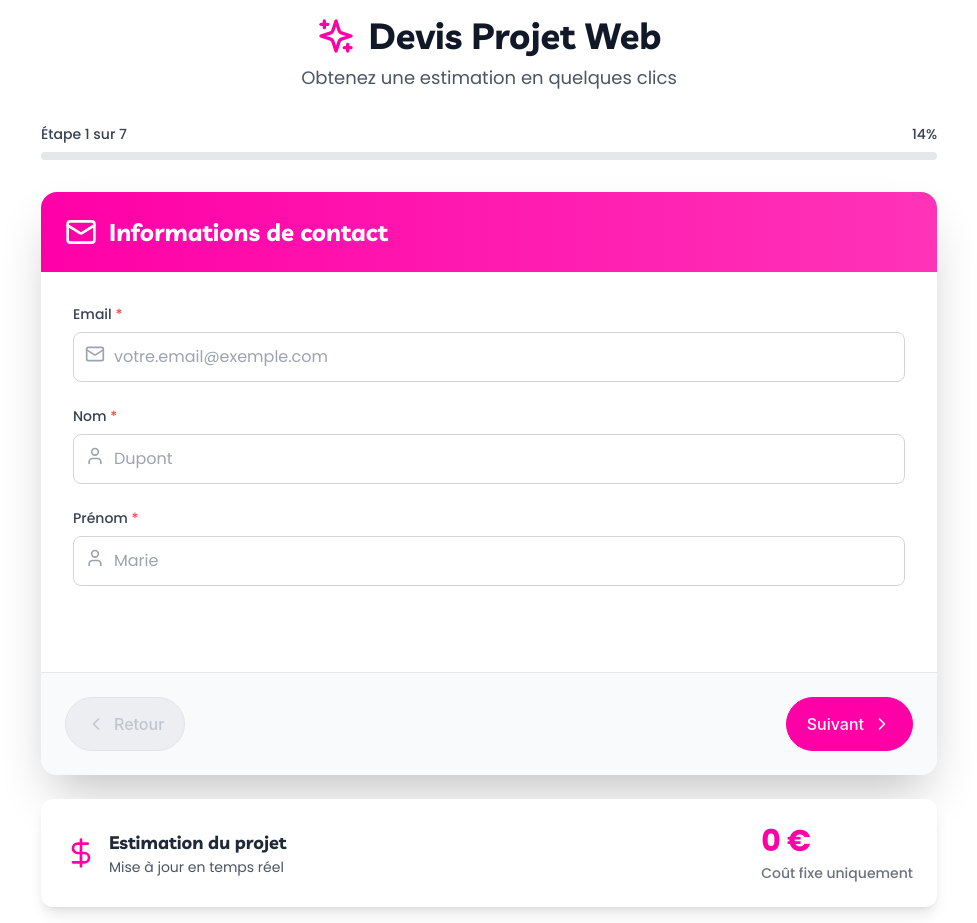
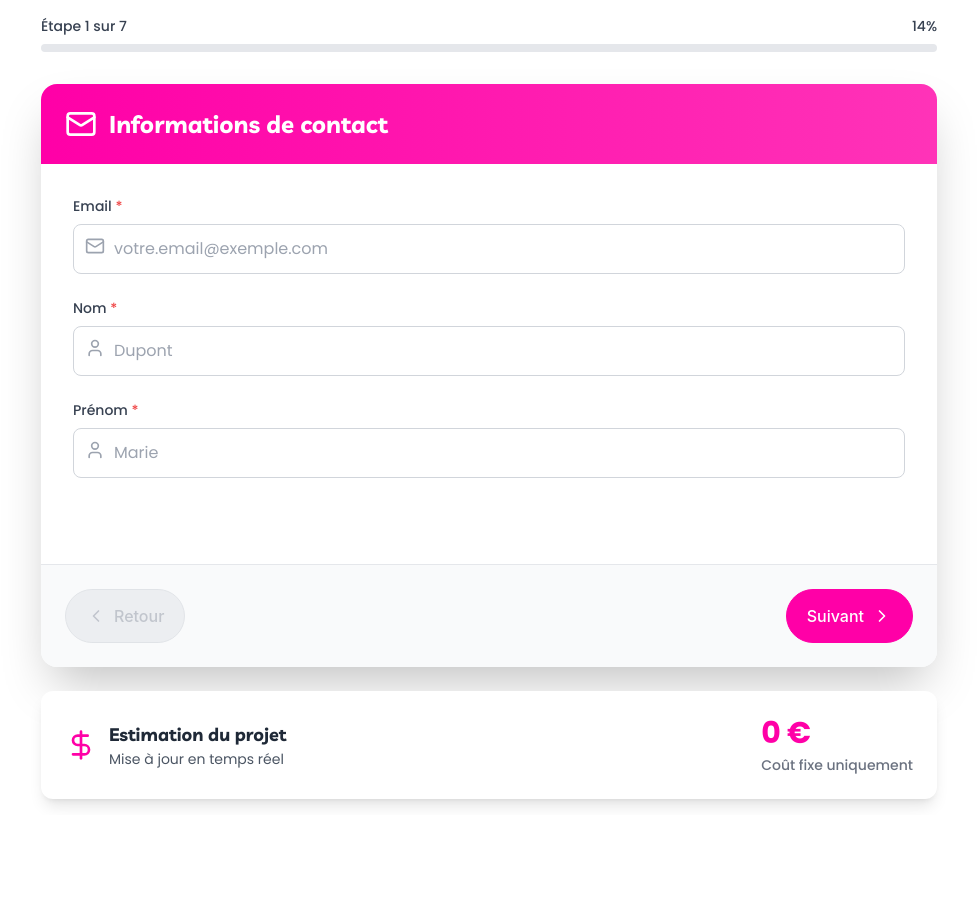
Before and after one commit to palmsquare/devis-projet-web, a React (Vite) app: page / in a window 1280 px wide. Shown: the whole page, without its empty margins (151-1128 px from the left). After the commit the page ends 815 px from the top, so only its background shows below. Built offline with nearby package versions, Linux system fonts and the light colour scheme.

Commit message:
Remove title and subtitle from the app

```diff
--- a/src/App.jsx
+++ b/src/App.jsx
@@ -242,15 +242,6 @@ function App() {
   return (
     <div className="min-h-screen flex items-center justify-center p-4">
       <div className="w-full max-w-4xl">
-        {/* En-tête */}
-        <div className="text-center mb-8 animate-fade-in">
-          <h1 className="text-4xl font-bold text-gray-900 mb-2 flex items-center justify-center gap-3">
-            <Sparkles className="w-10 h-10" style={{ color: '#ff00a7' }} />
-            Devis Projet Web
-          </h1>
-          <p className="text-gray-600 text-lg">Obtenez une estimation en quelques clics</p>
-        </div>
-
         {/* Indicateur de progression */}
         <div className="mb-8">
           <div className="flex items-center justify-between mb-2">
```
